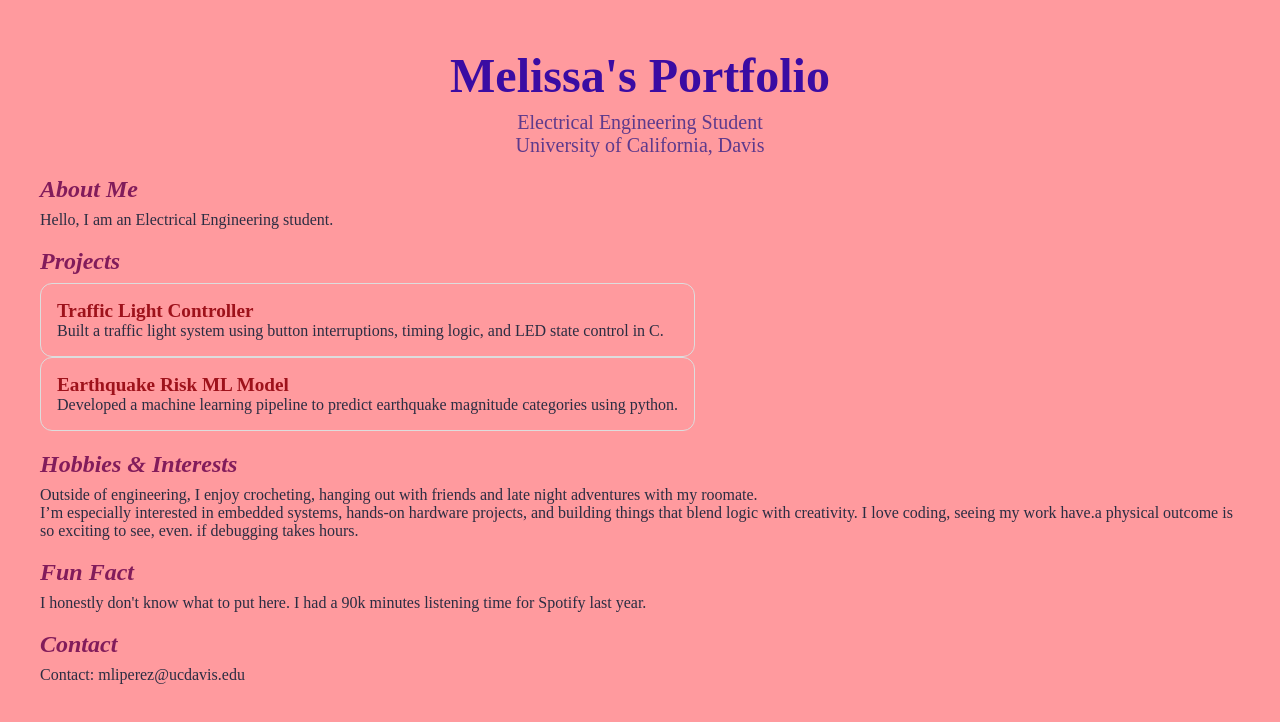
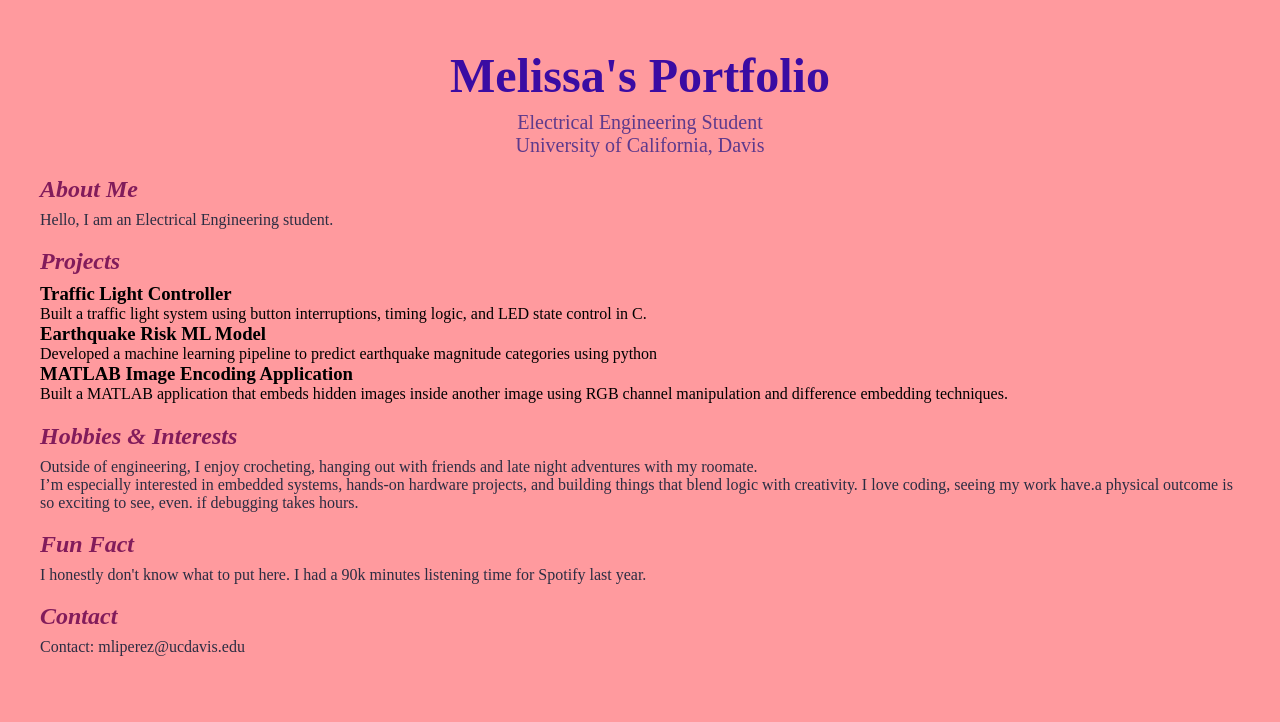
Before and after one commit to YashPradhan/include-jcc-portfolios, a Next.js app: page /melissa in a window 1280 px wide. Shown: the top 722 px of the page. Built offline with nearby package versions, Linux system fonts and the light colour scheme.

Commit message:
port cards attempt 1

```diff
--- /dev/null
+++ b/app/(members)/melissa/EventCard.jsx
@@ -0,0 +1,9 @@
+export default function Card(props) {
+
+        return (
+            <div>
+                <h3>{props.title}</h3>
+                <p>{props.description}</p>
+            </div>
+        )
+}
--- a/app/(members)/melissa/page.jsx
+++ b/app/(members)/melissa/page.jsx
@@ -1,6 +1,14 @@
 import styles from "./page.module.scss";
+import Card from "./EventCard";
 
 export default function MelissaPage() {
+  const projects = [
+  {title: "Traffic Light Controller", description: "Built a traffic light system using button interruptions, timing logic, and LED state control in C."},
+  {title: "Earthquake Risk ML Model", description: "Developed a machine learning pipeline to predict earthquake magnitude categories using python"},
+  {title: "MATLAB Image Encoding Application", description: "Built a MATLAB application that embeds hidden images inside another image using RGB channel manipulation and difference embedding techniques."}
+]
+
+
   return (
     <div className={styles.container}>
       <h1 className={styles.title}>Melissa's Portfolio</h1>
@@ -16,19 +24,9 @@ export default function MelissaPage() {
   <h2 className={styles.sectionHeader}>Projects</h2>
 
   <div className={styles.ProjectList}>
-    <div className={styles.ProjectCard}>
-      <h3 className={styles.cardTitle}>Traffic Light Controller</h3>
-      <p className={styles.bodyText}>
-        Built a traffic light system using button interruptions, timing logic, and LED state control in C.
-      </p>
-    </div>
-
-    <div className={styles.ProjectCard}>
-      <h3 className={styles.cardTitle}>Earthquake Risk ML Model</h3>
-      <p className={styles.bodyText}>
-        Developed a machine learning pipeline to predict earthquake magnitude categories using python.
-      </p>
-    </div>
+    {projects.map( project => (<Card
+    title={project.title}
+    description={project.description}/>))}
   </div>
 </section>
 
```
